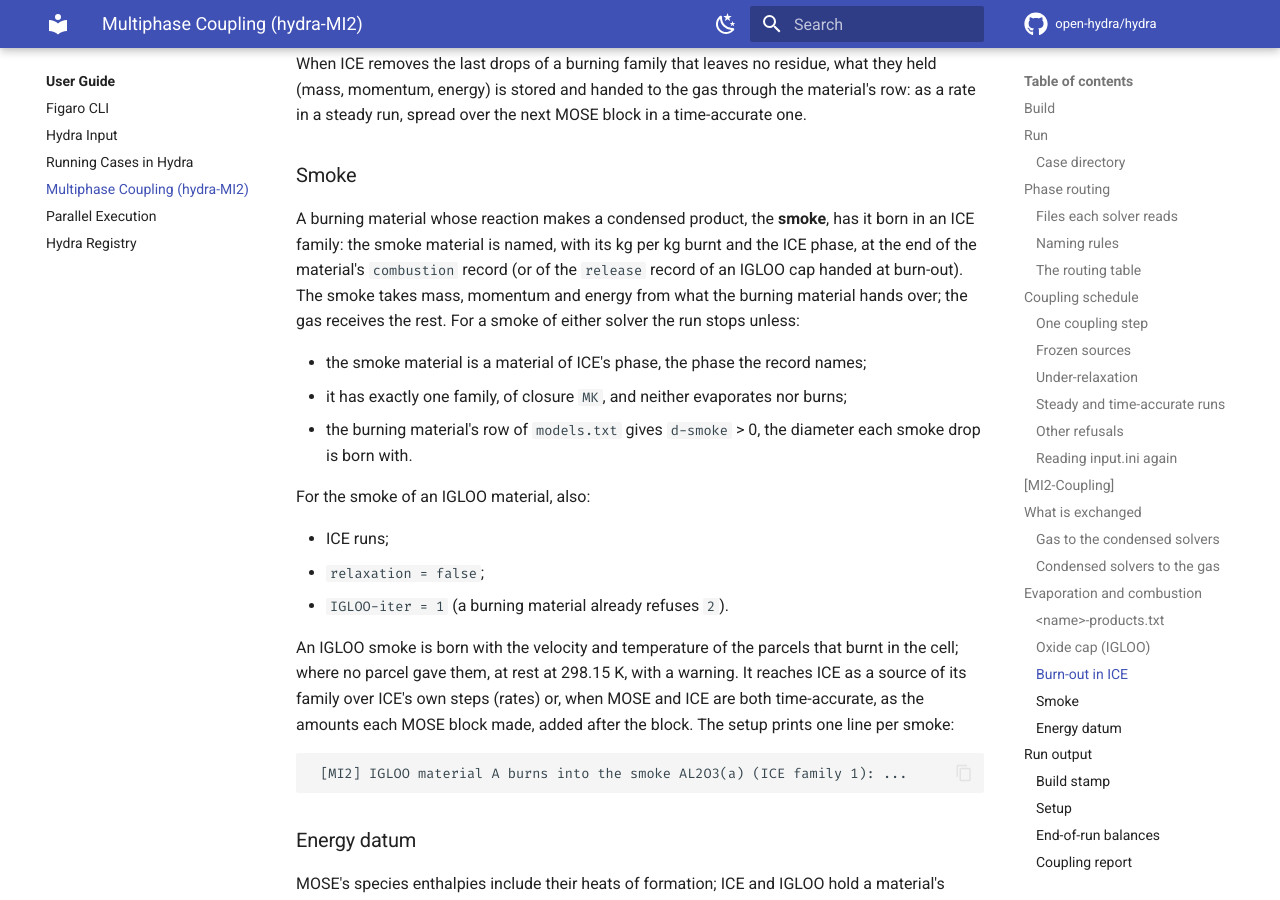
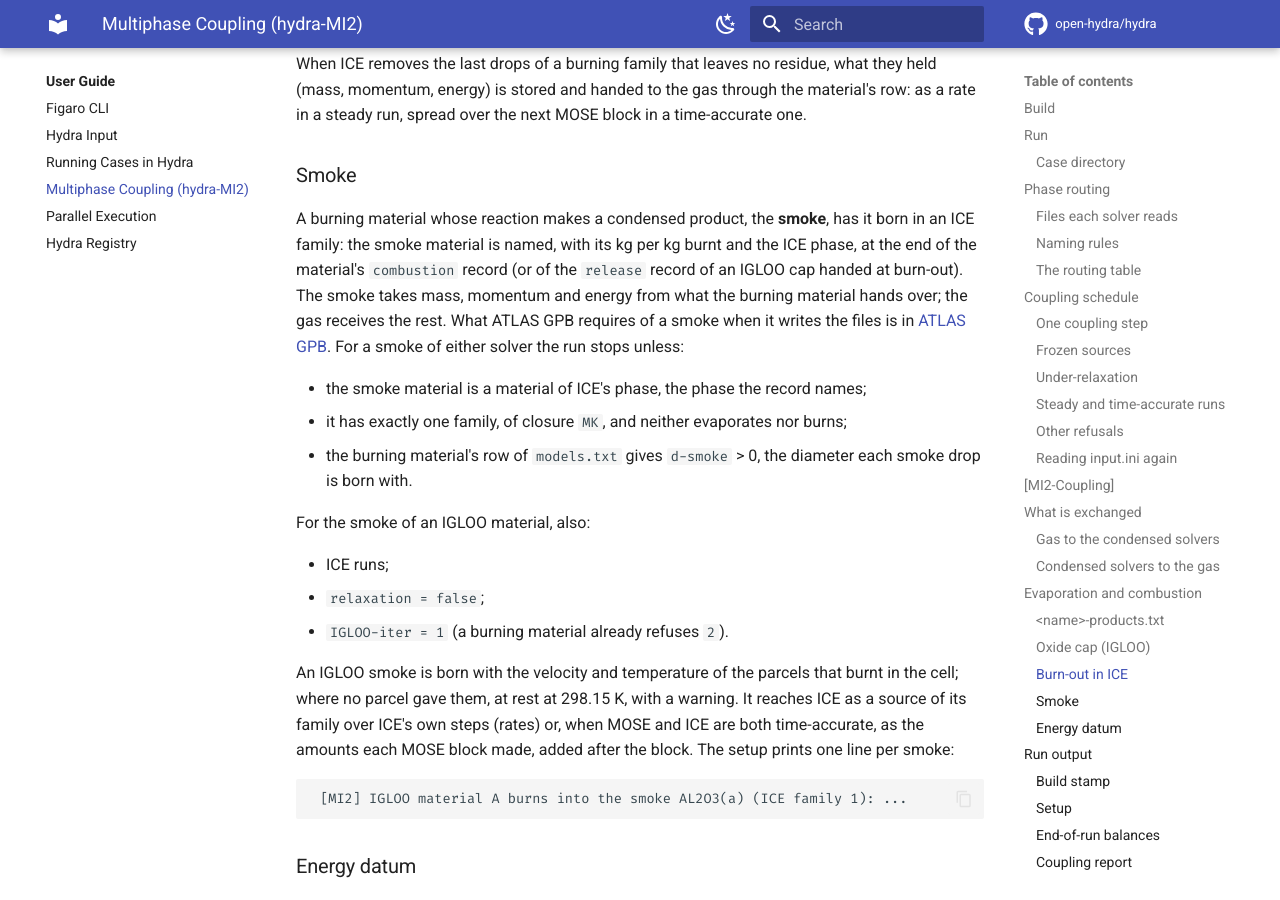
Before and after one commit to open-hydra/hydra, an MkDocs documentation site: the page built from docs/user/mi2.md, in a window 1280 px wide and 900 px high, scrolled down 9712 px. Built offline with MkDocs 1.6.1 and Material for MkDocs 9.7.7, drawn with Linux system fonts in a browser that asks for light colours; comment, search, counter and statistics services are not loaded.

Commit message:
docs: the hydra-MI2 page links ATLAS's sections on the products file, the models file and the smoke
Co-Authored-By: Claude Opus 5.5 <noreply@anthropic.com>
Claude-Session: https://claude.ai/code/session_01YbtUqacA6qYqYfoFJvSCJ8

```diff
--- a/docs/user/mi2.md
+++ b/docs/user/mi2.md
@@ -117,7 +117,7 @@ run, each needs its own phase: one phase cannot feed both (its mass would reach
 `models.txt` exists only when a material has constants of a burning model; the solvers read it, `hydra-MI2` does not.
 Its format and the keys it carries are in the solvers' input pages
 ([ICE](https://open-hydra.github.io/ICE/user/input/), [IGLOO](https://open-hydra.github.io/IGLOO/user/input/)) and
-in [ATLAS GPB](https://open-hydra.github.io/ATLAS/user-guide/gpb/condensed-solid/).
+in [ATLAS GPB](https://open-hydra.github.io/ATLAS/user-guide/gpb/condensed-solid/#the-constants-of-the-burning-models-namemodelstxt).
 
 ### Naming rules
 
@@ -313,7 +313,7 @@ naming the solver, block, cell and slot.
 
 ATLAS GPB writes `INPUT/<name>-products.txt` for each condensed phase from its `[GPB-Phase*]` section (the vapour of
 an evaporating material, the reactions of `particle-mechanism` for a burning one); the record format is in
-[ATLAS GPB](https://open-hydra.github.io/ATLAS/user-guide/gpb/output/). `hydra-MI2` reads it after each condensed
+[ATLAS GPB](https://open-hydra.github.io/ATLAS/user-guide/gpb/output/#prefixproductstxt). `hydra-MI2` reads it after each condensed
 solver's setup and keeps, for each material, the record of the process the solver runs on it: `combustion` when it
 burns, else `evaporation` when it evaporates. It stops when:
 
@@ -355,7 +355,9 @@ in a time-accurate one.
 A burning material whose reaction makes a condensed product, the **smoke**, has it born in an ICE family: the smoke
 material is named, with its kg per kg burnt and the ICE phase, at the end of the material's `combustion` record (or of
 the `release` record of an IGLOO cap handed at burn-out). The smoke takes mass, momentum and energy from what the
-burning material hands over; the gas receives the rest. For a smoke of either solver the run stops unless:
+burning material hands over; the gas receives the rest. What ATLAS GPB requires of a smoke when it writes the files is
+in [ATLAS GPB](https://open-hydra.github.io/ATLAS/user-guide/gpb/condensed-solid/#the-smoke-of-a-burning-material).
+For a smoke of either solver the run stops unless:
 
 - the smoke material is a material of ICE's phase, the phase the record names;
 - it has exactly one family, of closure `MK`, and neither evaporates nor burns;
```
